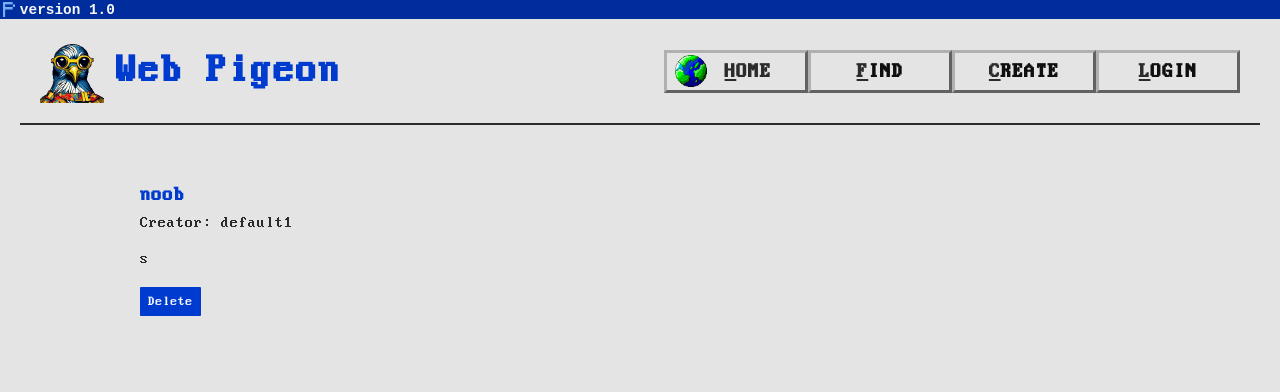
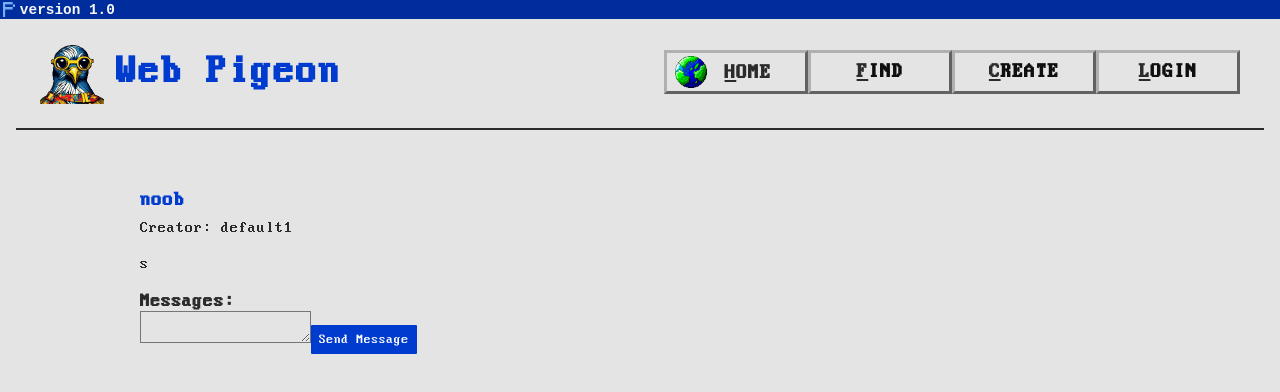
Before and after one commit to AndersJensen5004/WebPigeon, a React (Create React App) app in the folder web-pigeon/: page /messengers/1b72 in a window 1280 px wide. Shown: the top 392 px of the page. Built offline with nearby package versions, Linux system fonts and the light colour scheme; data requests are answered from the project's data file.

Commit message:
sessions, create messengers, ability to send messages

```diff
--- a/web-pigeon/src/Create.js
+++ b/web-pigeon/src/Create.js
@@ -1,56 +1,63 @@
-import { useState } from "react";
+import { useState, useContext } from "react";
 import { useNavigate } from "react-router-dom";
+import { AuthContext } from './AuthContext';
+import axios from 'axios';
 
 const Create = () => {
     const [title, setTitle] = useState('');
-    const [body, setBody] = useState('');
-    const [creator, setCreator] = useState('default2');
+    const [description, setDescription] = useState('');
     const [isPending, setIsPending] = useState(false);
+    const [error, setError] = useState(null);
 
     const navigate = useNavigate();
+    const { user } = useContext(AuthContext);
 
-    const handleSubmit = (e) => {
+    const handleSubmit = async (e) => {
         e.preventDefault();
-        const messenger = {title, body, creator}
+
+        if (!user) {
+            setError("You must be logged in to create a messenger");
+            return;
+        }
+
+        const messenger = {
+            title,
+            description,
+            creator: user.username
+        }
 
         setIsPending(true);
 
-        fetch('http://localhost:8000/messengers', {
-            method: 'POST',
-            headers: { "Content-Type": "application/json" },
-            body: JSON.stringify(messenger)
-        }).then(() => {
-            console.log('new messenger added');
+        try {
+            await axios.post('http://localhost:5000/messengers', messenger);
+            console.log('New messenger added');
             setIsPending(false);
             navigate('/');
-        });
+        } catch (err) {
+            setError(err.message);
+            setIsPending(false);
+        }
     }
 
     return (
         <div className="create">
-                <h2>Add a new messenger</h2>
+            <h2>Add a new messenger</h2>
+            {error && <div className="error">{error}</div>}
             <form onSubmit={handleSubmit}>
                 <label>Messenger Title:</label>
                 <input
-                    type = "text"
+                    type="text"
                     required
-                    value = {title}
-                    onChange = {(e) => setTitle(e.target.value)}
+                    value={title}
+                    onChange={(e) => setTitle(e.target.value)}
                 />
-                <label>Messenger Body:</label>
+                <label>Messenger Description:</label>
                 <textarea
                     required
-                    value = {body}
-                    onChange = {(e) => setBody(e.target.value)}
+                    value={description}
+                    onChange={(e) => setDescription(e.target.value)}
                 ></textarea>
-                <label>Creator:</label>
-                <select
-                    value = {creator}
-                    onChange = {(e) => setCreator(e.target.value)}
-                >
-                    <option value = "default1">default1</option>
-                    <option value = "default2">default2</option>
-                </select>
+                <p>Creator: {user ? user.username : 'Not logged in'}</p>
                 { !isPending && <button>Add Messenger</button> }
                 { isPending && <button disabled>Loading...</button> }
             </form>
--- a/web-pigeon/src/Home.js
+++ b/web-pigeon/src/Home.js
@@ -1,15 +1,32 @@
+import { useState, useEffect } from 'react';
 import MessengerList from "./MessengerList";
-import useFetch from "./useFetch";
+import axios from 'axios';
 
 const Home = () => {
+    const [messengers, setMessengers] = useState(null);
+    const [isPending, setIsPending] = useState(true);
+    const [error, setError] = useState(null);
 
-    const {data: messengers, isPending, error} = useFetch("http://localhost:8000/messengers");
+    useEffect(() => {
+        const fetchMessengers = async () => {
+            try {
+                const response = await axios.get('http://localhost:5000/messengers');
+                setMessengers(response.data);
+                setIsPending(false);
+            } catch (err) {
+                setError(err.message);
+                setIsPending(false);
+            }
+        };
+
+        fetchMessengers();
+    }, []);
 
     return (
         <div className="home">
             { error && <div>{error}</div>}
             { isPending && <div>Loading...</div>}
-            {messengers && <MessengerList messengers = {messengers} title = "Messengers"/>}
+            {messengers && <MessengerList messengers={messengers} title="Messengers"/>}
         </div>
     );
 }
--- a/web-pigeon/src/MessengerDetails.js
+++ b/web-pigeon/src/MessengerDetails.js
@@ -1,22 +1,63 @@
+import { useState, useEffect, useContext } from "react";
 import { useNavigate, useParams } from "react-router-dom";
-import useFetch from "./useFetch";
+import { AuthContext } from './AuthContext';
+import axios from 'axios';
 
 const MessengerDetails = () => {
 
     const { id } = useParams();
-    const { data: messenger, error, isPending} = useFetch('http://localhost:8000/messengers/' + id);
+    const [messenger, setMessenger] = useState(null);
+    const [newMessage, setNewMessage] = useState('');
+    const [error, setError] = useState(null);
+    const [isPending, setIsPending] = useState(true);
     const navigate = useNavigate();
+    const { user } = useContext(AuthContext);
 
-    const handleClick = () => {
-        fetch('http://localhost:8000/messengers/' + id, {
-            method: 'DELETE'
-        }).then(() => {
+    useEffect(() => {
+        const fetchMessenger = async () => {
+            try {
+                const response = await axios.get(`http://localhost:5000/messengers/${id}`);
+                setMessenger(response.data);
+                setIsPending(false);
+            } catch (err) {
+                setError(err.message);
+                setIsPending(false);
+            }
+        };
+        fetchMessenger();
+    }, [id]);
+
+    const handleDelete = async () => {
+        try {
+            await axios.delete(`http://localhost:5000/messengers/${id}`);
             navigate('/');
-        })
-    }
+        } catch (err) {
+            setError(err.message);
+        }
+    };
+
+    const handleAddMessage = async (e) => {
+        e.preventDefault();
+        if (!user) {
+            setError('You must be logged in to send a message');
+            return;
+        }
+        try {
+            await axios.post(`http://localhost:5000/messengers/${id}/messages`, {
+                content: newMessage,
+                username: user.username,
+                timestamp: new Date().toISOString()
+            });
+            const response = await axios.get(`http://localhost:5000/messengers/${id}`);
+            setMessenger(response.data);
+            setNewMessage('');
+        } catch (err) {
+            setError(err.message);
+        }
+    };
 
     return (
-    <div className="messenger-details">
+        <div className="messenger-details">
         { isPending && <div>Loading...</div> }
         { error && <div>{ error }</div> }
         { messenger && (
@@ -24,7 +65,24 @@ const MessengerDetails = () => {
                 <h2>{messenger.title}</h2>
                 <p>Creator: {messenger.creator}</p>
                 <div>{messenger.body}</div>
-                <button onClick={handleClick}>Delete</button>
+                <h3>Messages:</h3>
+                {messenger.messages && messenger.messages.map(message => (
+                    <div key={message._id} className="message">
+                        <p>{message.content}</p>
+                        <small>{message.username} - {new Date(message.timestamp).toLocaleString()}</small>
+                    </div>
+                ))}
+                <form onSubmit={handleAddMessage}>
+                    <textarea
+                        value={newMessage}
+                        onChange={(e) => setNewMessage(e.target.value)}
+                        required
+                    ></textarea>
+                    <button type="submit">Send Message</button>
+                </form>
+                {user && user.username === messenger.creator && (
+                    <button onClick={handleDelete}>Delete Messenger</button>
+                )}
             </article>
         )}
     </div>
--- a/web-pigeon/src/MessengerList.js
+++ b/web-pigeon/src/MessengerList.js
@@ -2,7 +2,6 @@ import { Link } from "react-router-dom";
 import folder from "./folder.png";
 
 const MessengerList = ({messengers, title}) => {
-
     return (
         <div className="messenger-list">
             <div className="messenger-title">
@@ -10,8 +9,8 @@ const MessengerList = ({messengers, title}) => {
                 <h1>{ title }</h1>
             </div>
             {messengers.map((m) => (
-                <div className="messenger-preview" key={m.id}>
-                    <Link to={`/messengers/${m.id}`}>
+                <div className="messenger-preview" key={m._id}>
+                    <Link to={`/messengers/${m._id}`}>
                         <h2>{ m.title }</h2>
                         <p>Creator: { m.creator }</p>
                     </Link>
--- a/web-pigeon/src/index.css
+++ b/web-pigeon/src/index.css
@@ -50,6 +50,8 @@
   background-color: #e4e4e4;
 }
 .header {
+  position: fixed;
+  width: 100%;
   display: flex;
   align-items: center;
   font-weight: bold;
@@ -74,7 +76,7 @@
   background-color: transparent;
 }
 .navbar {
-  padding: 20px;
+  padding: 2.5rem 1.5rem 1.5rem 1.5rem;
   display: flex;
   align-items: center;
   max-width: 1200px;
```
Also changed, not shown: 1 other file (tests, documents, lock files or other folders).
